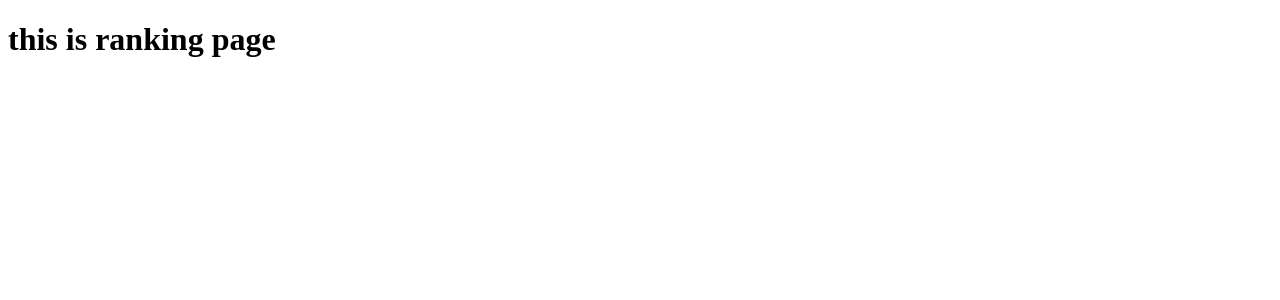
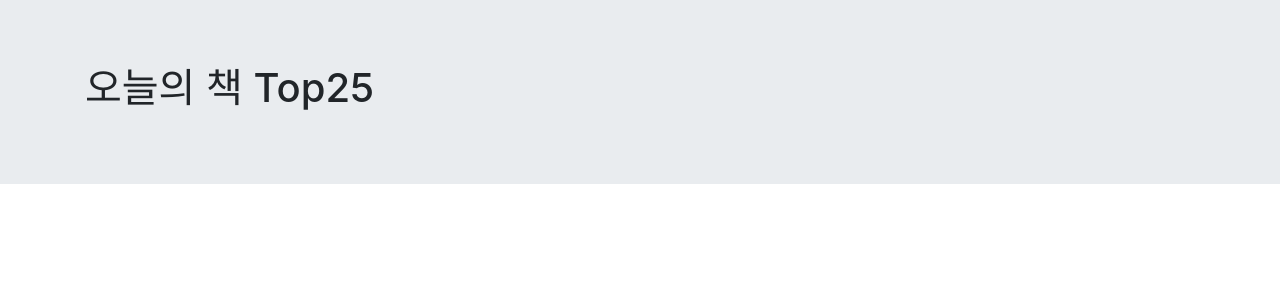
Before and after one commit to Camof1ow/todays_book, a Flask app: page /ranking/ in a window 1280 px wide. Shown: the top 300 px of the page. Run offline with Flask 2, Linux system fonts and the light colour scheme; some libraries are stand-ins or nearby versions.

Commit message:
ranking.html 제목만들기

```diff
--- a/pages/templates/ranking.html
+++ b/pages/templates/ranking.html
@@ -1,10 +1,37 @@
-<!DOCTYPE html>
+<!doctype html>
 <html lang="en">
+
 <head>
-    <meta charset="UTF-8">
-    <title>Title</title>
+    <!-- Required meta tags -->
+    <meta charset="utf-8">
+    <meta name="viewport" content="width=device-width, initial-scale=1, shrink-to-fit=no">
+
+    <!-- Bootstrap CSS -->
+    <link rel="stylesheet" href="https://maxcdn.bootstrapcdn.com/bootstrap/4.0.0/css/bootstrap.min.css"
+        integrity="sha384-Gn5384xqQ1aoWXA+058RXPxPg6fy4IWvTNh0E263XmFcJlSAwiGgFAW/dAiS6JXm" crossorigin="anonymous">
+
+    <!-- Optional JavaScript -->
+    <!-- jQuery first, then Popper.js, then Bootstrap JS -->
+    <script src="https://ajax.googleapis.com/ajax/libs/jquery/3.5.1/jquery.min.js"></script>
+    <script src="https://cdnjs.cloudflare.com/ajax/libs/popper.js/1.12.9/umd/popper.min.js"
+        integrity="sha384-ApNbgh9B+Y1QKtv3Rn7W3mgPxhU9K/ScQsAP7hUibX39j7fakFPskvXusvfa0b4Q"
+        crossorigin="anonymous"></script>
+    <script src="https://maxcdn.bootstrapcdn.com/bootstrap/4.0.0/js/bootstrap.min.js"
+        integrity="sha384-JZR6Spejh4U02d8jOt6vLEHfe/JQGiRRSQQxSfFWpi1MquVdAyjUar5+76PVCmYl"
+        crossorigin="anonymous"></script>
+
+    <title>오늘의 책 | ranking_page</title>
 </head>
+
 <body>
-<h1>this is ranking page</h1>
+    <div class="jumbotron jumbotron-fluid">
+        <div class="container">
+            <h1>오늘의 책 Top25</h1>
+            <div class="">
+
+            </div>
+        </div>
+    </div>
 </body>
+
 </html>
```
Also changed, not shown: 1 other file.
